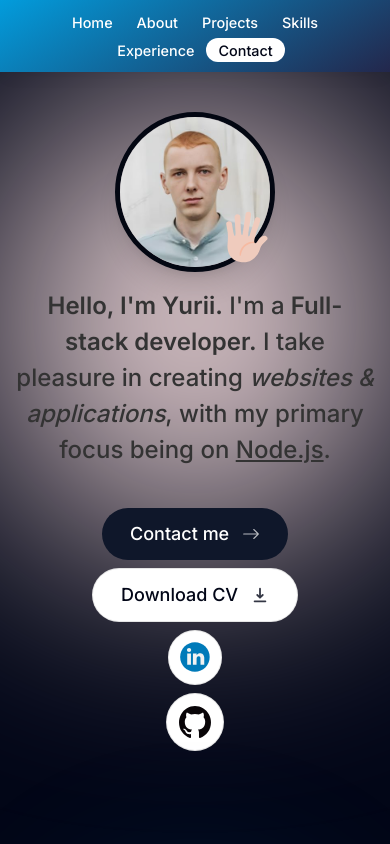
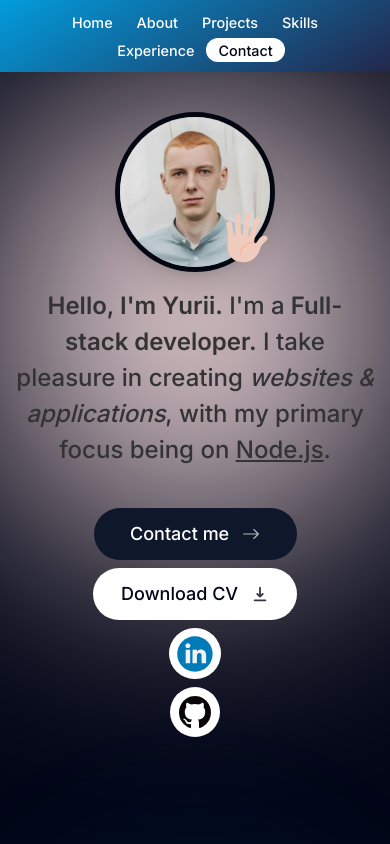
Before and after one commit to yurii2007/portfolio, a React (Create React App) app: page / in a window 390 px wide. Shown: the top 844 px of the page. Built offline with nearby package versions, Linux system fonts and the light colour scheme.

Commit message:
added links into projects section and fixed button's size in intro section

```diff
--- a/src/components/App.tsx
+++ b/src/components/App.tsx
@@ -19,7 +19,8 @@ const App = () => {
 
   return (
     <div className="text-white relative pt-28 sm:pt-36">
-      <div className="bg-[#fbe2e3] absolute z-0 top-[6rem] left-[50%] -translate-x-[50%] h-[28rem] w-full rounded-full sm:blur-[10rem] blur-[8rem]"></div>
+      <div className="bg-[#fbe2e3] absolute z-0 top-[6rem] left-[50%] -translate-x-[50%] h-[28rem]
+      w-full rounded-full sm:blur-[10rem] blur-[8rem]"></div>
       <Header
         active={activeSection}
         setActive={setActiveSection}
--- a/src/components/ContactForm.tsx
+++ b/src/components/ContactForm.tsx
@@ -53,7 +53,7 @@ export const ContactForm = ({ setActive, lastClickTime }: DefaultProps) => {
       </p>
       <form onSubmit={onSubmit} className="mt-7 flex flex-col ">
         <input
-          className="h-14 px-4 rounded-lg text-slate-950 outline-[#029cdc]"
+          className="h-14 px-4 rounded-lg text-slate-950 outline-secondary-color"
           type="email"
           required
           name="email"
@@ -61,7 +61,7 @@ export const ContactForm = ({ setActive, lastClickTime }: DefaultProps) => {
           placeholder="example@mail.com"
         />
         <textarea
-          className="h-52 resize-none text-slate-950 my-3 rounded-lg p-4 outline-[#029cdc]"
+          className="h-52 resize-none text-slate-950 my-3 rounded-lg p-4 outline-secondary-color"
           placeholder="Example message"
           autoComplete="off"
           minLength={10}
@@ -70,7 +70,8 @@ export const ContactForm = ({ setActive, lastClickTime }: DefaultProps) => {
         />
         <button
           type="submit"
-          className="group h-[3rem] w-[8rem] flex items-center justify-center bg-gray-800 focus:scale-110 hover:scale-110 hover:bg-gray-700 active:scale-105 outline-none transition-all rounded-full text-white"
+          className="group h-[3rem] w-[8rem] flex items-center justify-center bg-[#386b81] focus:scale-110 hover:scale-110
+           hover:bg-secondary-color active:scale-105 outline-none transition-all rounded-full text-white"
         >
           Submit&nbsp;
           <Lottie animationData={sendBtn} style={{ width: "2.4rem", height: "2.4rem" }} />
--- a/src/components/Intro.tsx
+++ b/src/components/Intro.tsx
@@ -1,7 +1,8 @@
+import { useRef } from "react";
 import { motion } from "framer-motion";
 import { BsArrowRight } from "react-icons/bs";
 import { HiDownload } from "react-icons/hi";
-import Lottie from "lottie-react";
+import Lottie, { LottieRefCurrentProps } from "lottie-react";
 import myPortrait from "../images/myphoto.jpg";
 import waveHand from "../images/animation/waving.json";
 import linkedIn from "../images/animation/linkedInLogo.json";
@@ -19,6 +20,8 @@ const Intro = ({ setActive, lastClickTime }: DefaultProps) => {
     threshold: 0.5,
   };
   const { ref } = useViewSection(initialViewState);
+  const lottieRefLinkedIn = useRef<LottieRefCurrentProps>(null);
+  lottieRefLinkedIn.current?.setSpeed(0.6);
 
   return (
     <section
@@ -72,8 +75,8 @@ const Intro = ({ setActive, lastClickTime }: DefaultProps) => {
       >
         <a
           href="#contact"
-          className="group bg-slate-900 text-white px-7 py-3 flex items-center gap-2 rounded-full outline-none
-          focus:scale-105 hover:scale-105 active:scale-[1.02] hover:bg-slate-600 transition"
+          className="group bg-slate-900 text-white px-7 py-3 flex items-center justify-center gap-2 rounded-full outline-none
+          focus:scale-105 hover:scale-105 active:scale-[1.03] hover:bg-slate-600 transition w-[203px] sm:w-auto"
         >
           Contact me&nbsp;
           <BsArrowRight className="group-hover:translate-x-1 transition opacity-70" />
@@ -81,7 +84,8 @@ const Intro = ({ setActive, lastClickTime }: DefaultProps) => {
         <a
           href="../additionalFiles/CV.pdf"
           download
-          className="group bg-white text-slate-950 px-7 py-3 flex items-center gap-2 rounded-full outline-none focus:scale-105 hover:scale-105 active:scale-[1.02] transition cursor-pointer border border-black/10"
+          className="group bg-white text-slate-950 px-7 py-3 flex items-center gap-2 rounded-full outline-none
+           focus:scale-105 hover:scale-105 active:scale-[1.03] transition cursor-pointer"
         >
           Download CV&nbsp;
           <HiDownload className="group-hover:translate-y-1 opacity-80 transition" />
@@ -90,18 +94,21 @@ const Intro = ({ setActive, lastClickTime }: DefaultProps) => {
           href="https://www.linkedin.com/in/yurii-shymanskyi-313640278/"
           target="_blank"
           rel="noreferrer"
-          className="bg-white p-[0.4rem] text-gray-700 flex items-center gap-2 rounded-full outline-none focus:scale-[1.15] hover:scale-[1.15] hover:text-gray-950 active:scale-105 transition cursor-pointer border border-black/10"
+          className="bg-white p-[0.1rem] flex items-center gap-2 rounded-full outline-none focus:scale-[1.15] hover:scale-[1.15]
+           active:scale-105 transition cursor-pointer"
         >
           <Lottie
+            lottieRef={lottieRefLinkedIn}
             animationData={linkedIn}
-            style={{ width: "2.5rem", height: "2.5rem" }}
+            style={{ width: "3rem", height: "3rem" }}
           />
         </a>
         <a
           href="https://github.com/yurii2007"
           target="_blank"
           rel="noreferrer"
-          className="bg-white p-3 text-gray-700 flex items-center gap-2 rounded-full text-[1.35rem] outline-none focus:scale-[1.15] hover:scale-[1.15] hover:text-gray-950 active:scale-105 transition cursor-pointer border border-black/10"
+          className="bg-white p-[0.55rem] flex items-center gap-2 rounded-full text-[1.35rem] outline-none focus:scale-[1.15]
+          hover:scale-[1.15] active:scale-105 transition cursor-pointer"
         >
           <Lottie animationData={github} style={{ width: "2rem", height: "2rem" }} />
         </a>
--- a/src/components/Project.tsx
+++ b/src/components/Project.tsx
@@ -1,10 +1,19 @@
 import { motion } from "framer-motion";
+import { FaSquareGithub } from "react-icons/fa6";
+import { FiExternalLink } from "react-icons/fi";
 
 import { projectsData } from "../constants/data";
 
 type Props = (typeof projectsData)[number];
 
-export const Project = ({ title, description, imageUrl, tags }: Props) => {
+export const Project = ({
+  title,
+  description,
+  imageUrl,
+  tags,
+  github,
+  liveDemo,
+}: Props) => {
   return (
     <motion.div
       whileInView={{ y: 0, opacity: 1 }}
@@ -12,7 +21,8 @@ export const Project = ({ title, description, imageUrl, tags }: Props) => {
       initial={{ y: 100, opacity: 0.5 }}
       className="group"
     >
-      <article className="bg-primary-gradient shadow-2xl max-w-[28rem] lg:h-[20rem] border border-black/5 overflow-hidden relative group-even:lg:translate-y-[3rem] rounded-lg">
+      <article className="bg-primary-gradient shadow-2xl max-w-[28rem] lg:h-[20rem]
+       overflow-hidden relative group-even:lg:translate-y-[2.5rem] rounded-lg">
         <img
           src={imageUrl}
           alt={title}
@@ -24,6 +34,19 @@ export const Project = ({ title, description, imageUrl, tags }: Props) => {
         >
           <h3 className="text-2xl font-semibold">{title}</h3>
           <p className="leading-relaxed text-white">{description}</p>
+          <div className="flex justify-stretch gap-2 items-center ">
+            <a href={github} className="block w-10 h-10" target="_blank" rel="noreferrer">
+              <FaSquareGithub size="100%" />
+            </a>
+            <a
+              href={liveDemo}
+              className="block w-10 h-10"
+              target="_blank"
+              rel="noreferrer"
+            >
+              <FiExternalLink size="100%" />
+            </a>
+          </div>
           <ul className="flex flex-wrap mt-auto gap-2">
             {tags.map((tag) => (
               <li
--- a/src/constants/data.ts
+++ b/src/constants/data.ts
@@ -46,7 +46,7 @@ export const experienceData = [
     description:
       "Successfully graduated after completing an intensive Full-Stack course, acquiring in-depth knowledge of HTML, CSS, JavaScript, React, Node.js and various web-technologies",
     icon: React.createElement(LuGraduationCap),
-    date: "2019",
+    date: "2023",
   },
 ] as const;
 
@@ -57,6 +57,8 @@ export const projectsData = [
       "Welcome to our Money Guard, your go-to web app for effortlessly managing income and expenses. As the team lead and developer, I'm dedicated to enhancing your financial control experience.",
     tags: ["React", "Redux Toolkit", "i18n", "REST API", "Styled Components"],
     imageUrl: moneyguardImg,
+    github: "https://github.com/yurii2007/moneyguard_project",
+    liveDemo: "https://yurii2007.github.io/moneyguard_project"
   },
   {
     title: "Cinemania",
@@ -64,6 +66,8 @@ export const projectsData = [
       "Welcome to our Cinemania, where you can explore a wide range of films across genres. My role was a developer, I am worked with API and part of the front-end development.",
     tags: ["JavaScript", "REST API", "CSS3", "HTML5"],
     imageUrl: cinemaniaImg,
+    github: "https://github.com/VolodymyrFedorov/codosaurs",
+    liveDemo: "https://volodymyrfedorov.github.io/codosaurs"
   },
   {
     title: "Car Rent",
@@ -71,6 +75,8 @@ export const projectsData = [
       "A public web app for quick analytics on text. It shows word count, character count and social media post limits.",
     tags: ["React", "Redux Toolkit", "Tailwind", "Lottie"],
     imageUrl: carRentImg,
+    github: "https://github.com/yurii2007/car-rent",
+    liveDemo: "https://yurii2007.github.io/car-rent"
   },
 ] as const;
 
--- a/tailwind.config.js
+++ b/tailwind.config.js
@@ -3,7 +3,9 @@ module.exports = {
   content: ["./src/**/*.{js,jsx,ts,tsx}"],
   theme: {
     extend: {
-      colors: {},
+      colors: {
+        'secondary-color': "#029cdc"
+      },
       backgroundImage: {
         "primary-gradient": "linear-gradient(148.92deg , #029cdc , #23274c)",
       },
```
